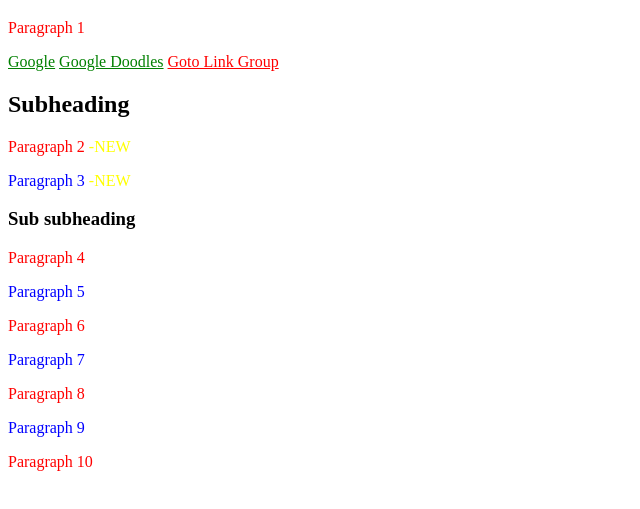
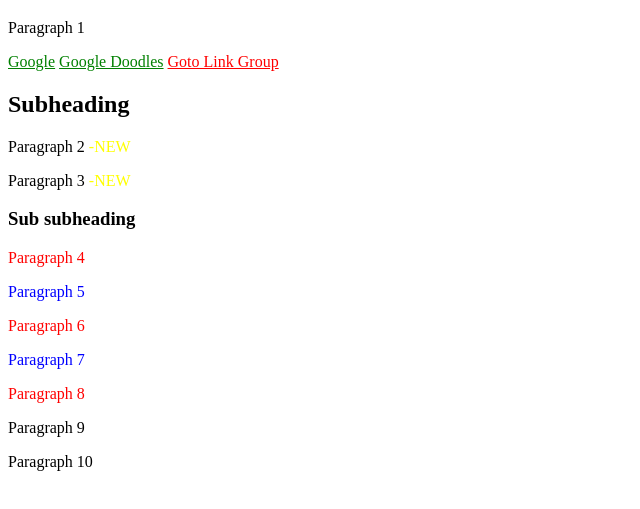
Before and after one commit to devonshirez/css.html, a plain HTML site: page index.html in a window 1280 px wide. Shown: the part 61-570 px from the top of the page, without its empty margins (0-640 px from the left). Drawn offline with Linux system fonts and the light colour scheme.

Commit message:
Update index.html

```diff
--- a/index.html
+++ b/index.html
@@ -20,11 +20,12 @@
         a[target="_blank"] {
         color: red;
         }
-        p:nth-child(even) {
-            color:red
+        #second-div p:nth-child(odd) {
+            color: blue;
         }
-        p:nth-child(odd) {
-            color:blue
+
+        #second-div p:nth-child(even) {
+            color: red;
         }
         #first-div>p::after {
         content: " -NEW";
```
